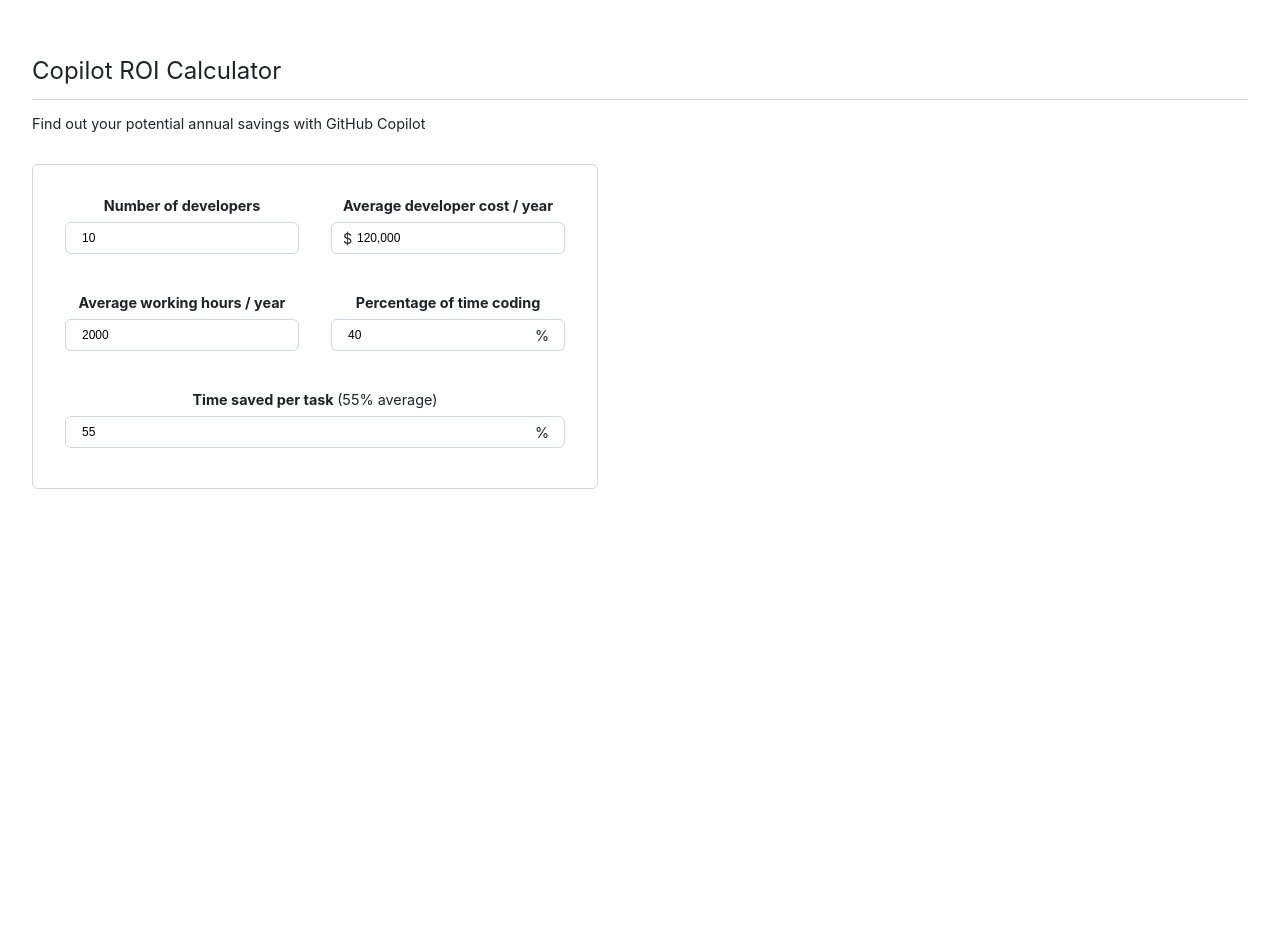
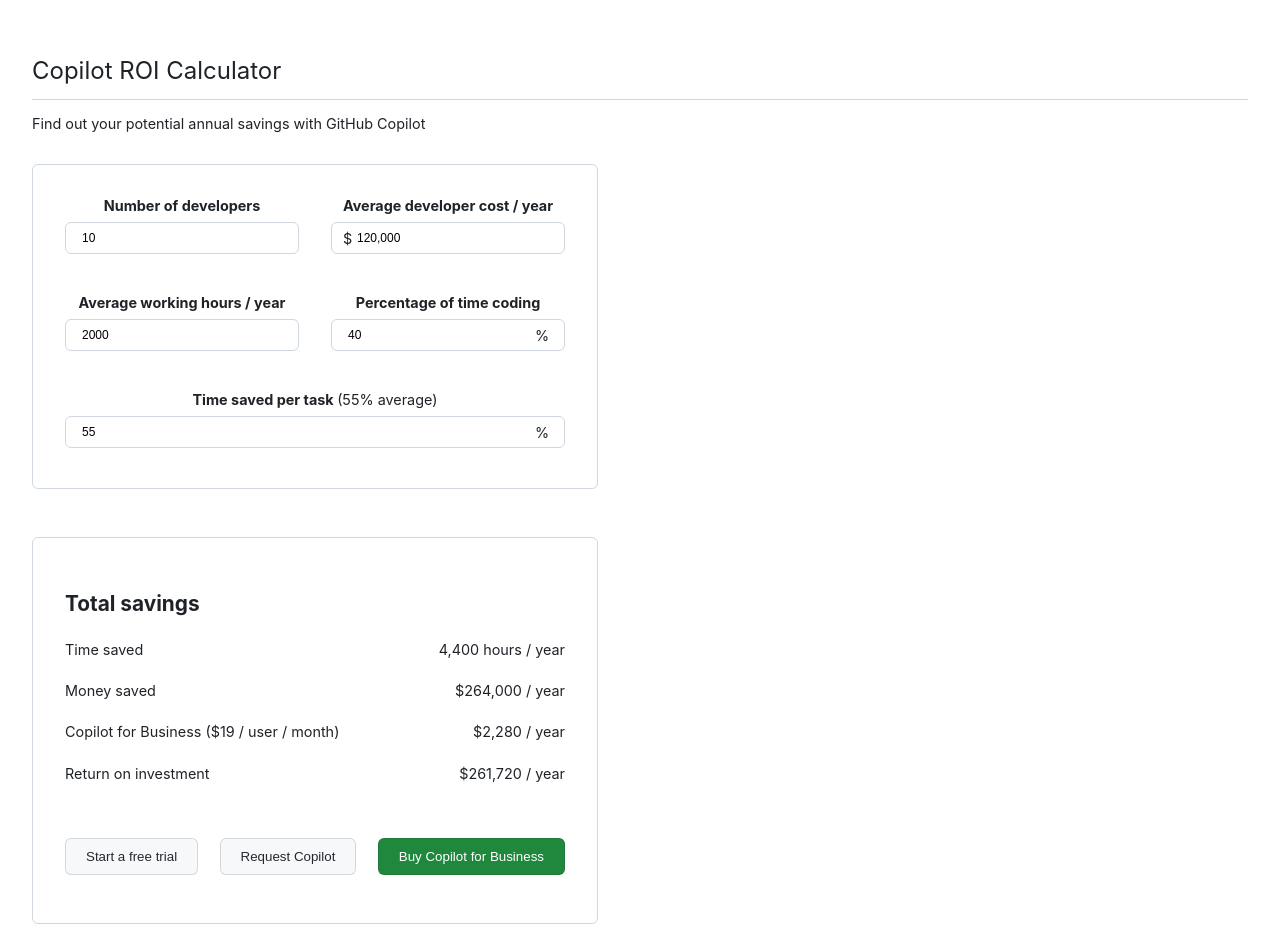
Before and after one commit to D1M1TR10S/Copilot-ROI-Calculator, a React (Create React App) app: page / in a window 1280 px wide. Shown: the top 952 px of the page. Before the commit the page ends 864 px from the top, so only its background shows below. Built offline with nearby package versions, Linux system fonts and the light colour scheme.

Commit message:
Finished POC! Looks good. CTAs inactive.

```diff
--- a/src/App.css
+++ b/src/App.css
@@ -52,7 +52,8 @@ body {
 }
 
 .medium {
-  font-size: 1rem;
+  font-size: 1.3rem;
+  font-weight: bold;
   margin-bottom: .5rem;
   text-align: left;
 }
@@ -75,7 +76,7 @@ body {
   margin-bottom: 2rem;
 }
 
-.input-container {
+.container {
   width: 80%;
   max-width: 500px;
   display: grid;
@@ -143,10 +144,81 @@ input[type="text"] {
   right: 10px;
 }
 
-@media (max-width: 600px) {
-  .input-container {
-    grid-template-columns: 1fr;
-    gap: 2rem;
+.output-group {
+  display: flex;
+  justify-content: space-between;
+  margin-top: -30px;
+}
+
+.output-group .left {
+  text-align: left;
+}
+
+.output-group .right {
+  text-align: right;
+}
+
+#output-container {
+  margin-top: 3rem;
+  margin-bottom: 6rem;
+}
+
+.button-row {
+  display: flex;
+  justify-content: space-between;
+  padding: 1rem 0;
+}
+
+.btn-secondary {
+  background-color: #F6F8FA;
+  color: #24292F;
+  border: 1px solid rgba(31, 35, 40, 0.15);
+  padding: 10px 20px;
+  border-radius: 6px;
+  cursor: pointer;
+  transition: background-color 0.3s ease-in-out;
+}
+
+.btn-secondary:hover {
+  background-color: #F3F4F6;
+  border: 1px solid rgba(31, 35, 40, 0.15);
+}
+
+.btn-secondary:active {
+  background-color: #EEEFF2;
+  border: 1px solid rgba(31, 35, 40, 0.15);
+}
+
+.btn-primary {
+  background-color: #1F883D;
+  color: #FFFFFF;
+  border: 1px solid rgba(31, 35, 40, 0.15);
+  padding: 10px 20px;
+  border-radius: 6px;
+  cursor: pointer;
+  transition: background-color 0.3s ease-in-out;
+}
+
+.btn-primary:hover {
+  background-color: #1A7F37;
+  border: 1px solid rgba(31, 35, 40, 0.15);
+}
+
+.btn-primary:active {
+  background-color: #187733;
+  border: 1px solid rgba(31, 35, 40, 0.15);
+}
+
+@media (max-width: 650px) {
+
+  .button-row {
+    flex-direction: column; /* Stack buttons on top of each other */
+    gap: 1rem; /* Add spacing between buttons */
+  }
+
+  .btn-secondary,
+  .btn-primary {
+    width: 100%; /* Stretch buttons to full width */
   }
 
   #time-saved {
@@ -164,3 +236,28 @@ input[type="text"] {
     padding-left: 0; /* Reset the left padding */
   }
 }
+
+@media (max-width: 380px) {
+
+  .container {
+    grid-template-columns: 1fr;
+    gap: 2rem;
+  }
+
+  #output-container,
+  .large {
+    overflow: hidden; /* This will ensure elements do not go past right edge */
+  }
+
+  .output-group {
+    flex-direction: column;
+    align-items: flex-start;
+  }
+
+  .output-group .right {
+    margin-top: 0.5rem;
+    text-align: left;
+    margin-top: -5px;
+  }
+
+}
--- a/src/App.js
+++ b/src/App.js
@@ -8,11 +8,19 @@ function App() {
   const [percentCodingTime, setPercentCodingTime] = useState(40);
   const [timeSavedPerTask, setTimeSavedPerTask] = useState(55);
 
+  const safeValue = (value) => {
+    return isNaN(value) ? 0 : value;
+  };
+
   const formatAvgCompensation = (value) => {
     const numValue = parseInt(value.replace(/,/g, ''), 10);
     if (isNaN(numValue)) return "";
     return numValue.toLocaleString();
   };
+
+  const commaAdd = (x) => {
+    return x.toString().replace(/\B(?=(\d{3})+(?!\d))/g, ",");
+  }
 
   const handleInputChange = (value, setter, formatFunction) => {
     if (formatFunction) {
@@ -21,6 +29,12 @@ function App() {
       setter(Math.max(0, value));
     }
   }
+
+  const numAvgCompensation = safeValue(parseInt(avgCompensation.replace(/,/g, ''), 10));
+  const hoursSaved = Math.round(safeValue(numDevelopers * avgWorkHours * (percentCodingTime/100) * (timeSavedPerTask/100)));
+  const moneySaved = Math.round(safeValue(numAvgCompensation / avgWorkHours * hoursSaved));
+  const copilotCost = numDevelopers === 1 ? numDevelopers * 10 * 12 : numDevelopers * 19 * 12;
+  const roi = moneySaved - copilotCost;
 
   return (
     <div className="App">
@@ -31,7 +45,8 @@ function App() {
         <p className="small" id="subheader">
           Find out your potential annual savings with GitHub Copilot
         </p>
-        <div className="input-container">
+
+        <div className="container">
           <div className="input-group">
             <label htmlFor="num-developers" className="small-bold">Number of developers</label>
             <input
@@ -101,6 +116,46 @@ function App() {
             </div>
           </div>
         </div>
+
+        <div className="container" id="output-container">
+          <p className="full-width medium">
+            Total savings
+          </p>
+
+          <div className="output-group full-width" id="hours-saved">
+            <p className="left small">Time saved</p>
+            <p className="right small">{commaAdd(hoursSaved)} hours / year</p>
+          </div>
+
+          <div className="output-group full-width" id="money-saved">
+            <p className="left small">Money saved</p>
+            <p className="right small">${moneySaved.toLocaleString()} / year</p>
+          </div>
+
+          <div className="output-group full-width" id="copilot-pricing">
+            {
+              numDevelopers === 1 ? (
+                <p className="left small">Copilot for Individuals ($10 / month)</p>
+              ) : (
+                <p className="left small">Copilot for Business ($19 / user / month)</p>
+              )
+            }
+            <p className="right small">${copilotCost.toLocaleString()} / year</p>
+          </div>
+
+          <div className="output-group full-width" id="money-saved">
+            <p className="left small">Return on investment</p>
+            <p className="right small">${roi.toLocaleString()} / year</p>
+          </div>
+
+          <div className="button-row full-width">
+            <button className="btn-secondary">Start a free trial</button>
+            <button className="btn-secondary">Request Copilot</button>
+            <button className="btn-primary">Buy Copilot for Business</button>
+          </div>
+
+        </div>
+
       </header>
     </div>
   );
```
